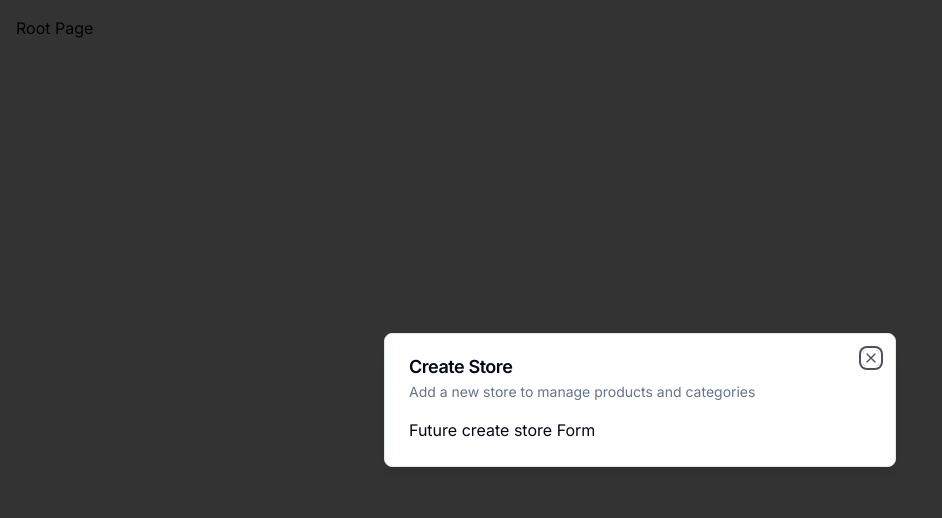
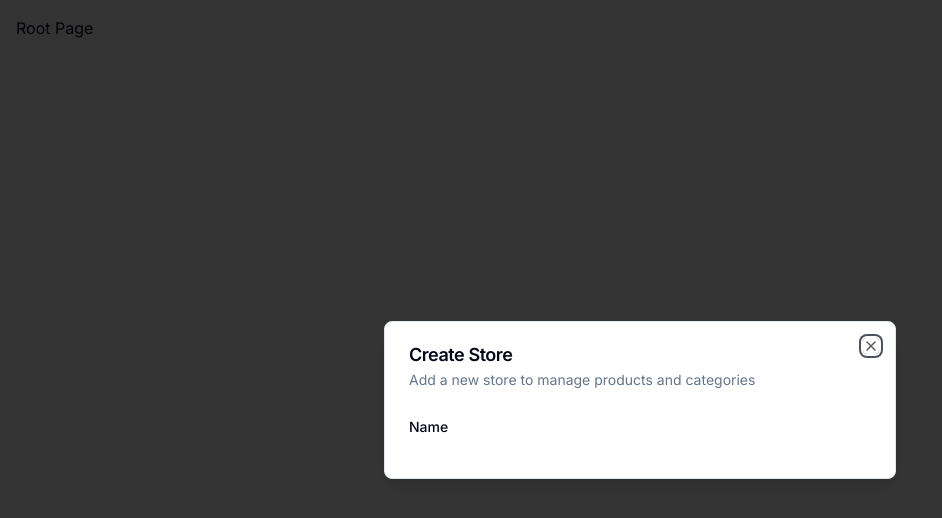
Before and after one commit to MorsiYoucef/E-commerce, a Next.js app in the folder ecommerce-admin/: page / in a window 1280 px wide. Shown: the top 518 px of the page, without its empty margins (0-942 px from the left). Built offline with nearby package versions, Linux system fonts and the light colour scheme.

Commit message:
new commit

```diff
--- a/ecommerce-admin/components/modals/store-modal.tsx
+++ b/ecommerce-admin/components/modals/store-modal.tsx
@@ -2,9 +2,27 @@
 
 import { Modal } from '@/components/ui/modal'
 import { useStoreModal } from '@/hooks/use-store-modal'
+import { useForm } from 'react-hook-form'
+import * as z from 'zod'
+import { zodResolver } from '@hookform/resolvers/zod'
+import { Form, FormField, FormItem, FormLabel } from '../ui/form'
+
+const formSchema = z.object({
+  name: z.string().min(1),
+})
 
 export const StoreModal = () => {
   const storeModal = useStoreModal()
+
+  const form = useForm<z.infer<typeof formSchema>>({
+    resolver: zodResolver(formSchema),
+    defaultValues: {
+      name: '',
+    },
+  })
+  const onSubmit = async (values: z.infer<typeof formSchema>) => {
+    console.log(values)
+  }
   return (
     <Modal
       title="Create Store"
@@ -12,7 +30,23 @@ export const StoreModal = () => {
       isOpen={storeModal.isOpen}
       onClose={storeModal.onClose}
     >
-      Future create store Form
+      <div>
+        <div className=" space-y-4 py-2 pb-4">
+          <Form {...form}>
+            <form onSubmit={form.handleSubmit(onSubmit)}>
+              <FormField
+                control={form.control}
+                name="name"
+                render={({ field }) => (
+                  <FormItem>
+                    <FormLabel>Name</FormLabel>
+                  </FormItem>
+                )}
+              ></FormField>
+            </form>
+          </Form>
+        </div>
+      </div>
     </Modal>
   )
 }
```
